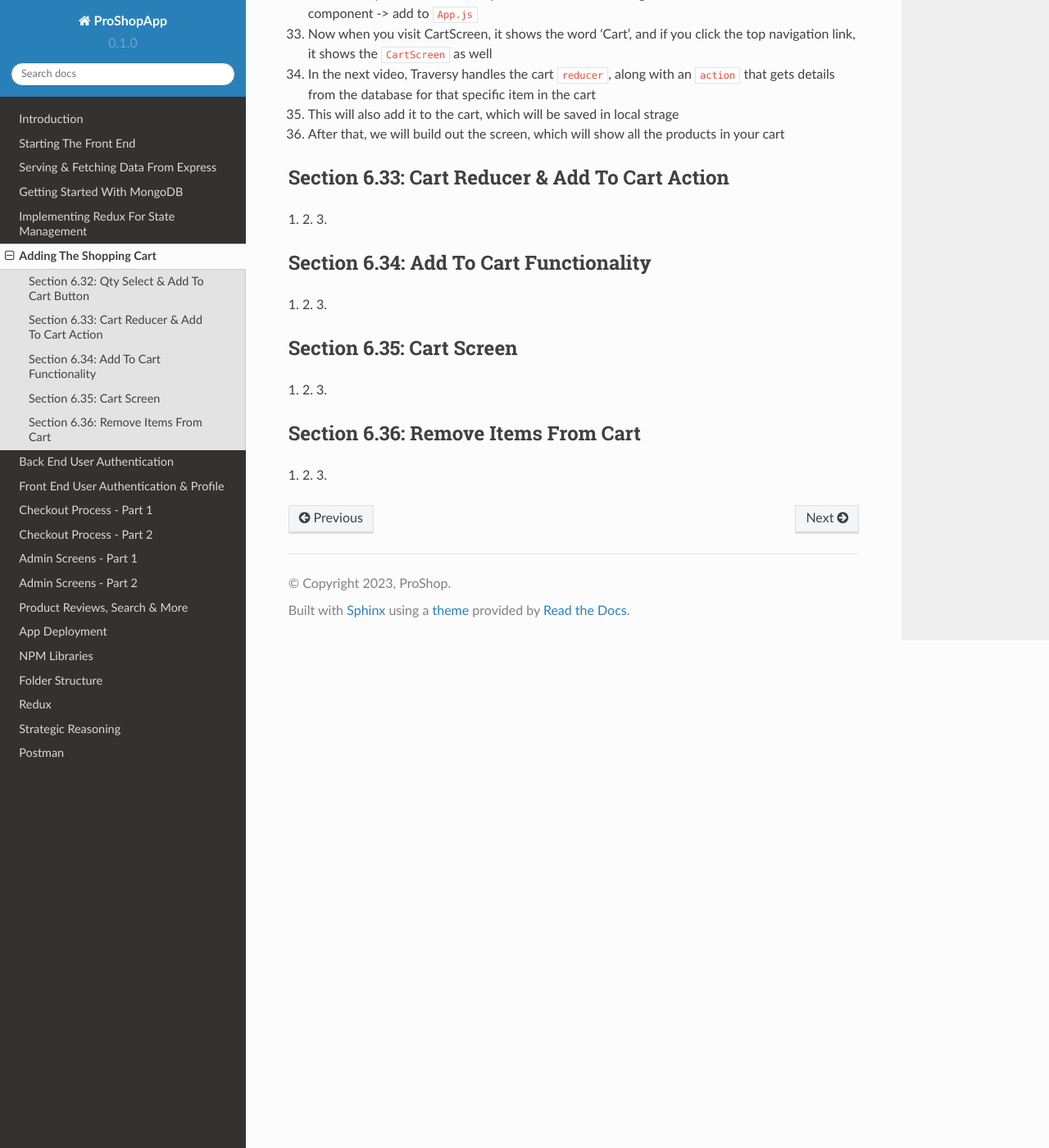
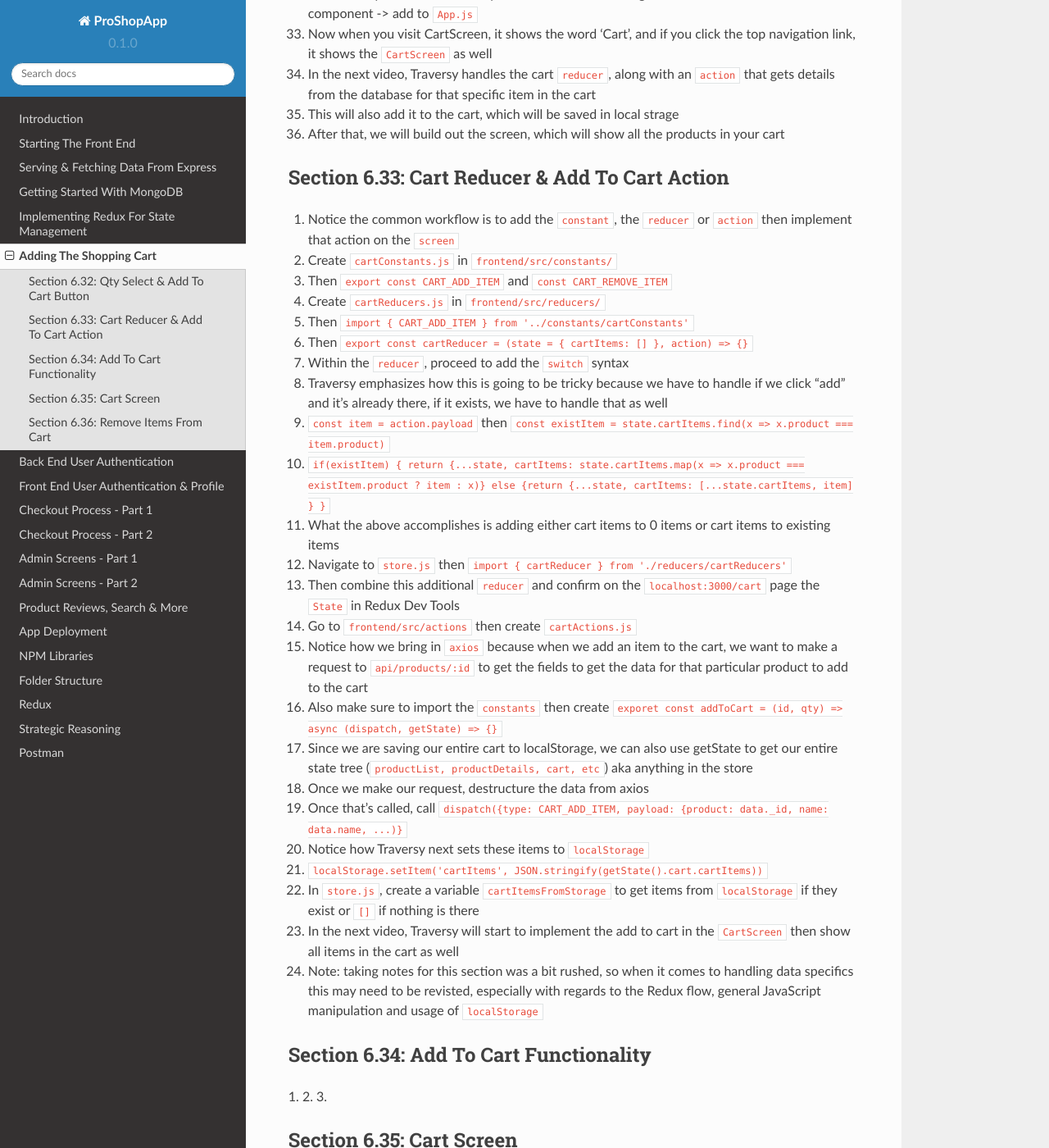
Before and after one commit to Pythonidaer/proshopapp, a Sphinx documentation site: the page built from docs/source/adding-the-shopping-cart.rst, in a window 1280 px wide and 1400 px high, scrolled down 1323 px. Shown: the whole window at 82% size. Built offline with Sphinx 7.4.7 and the Read the Docs theme 2.0.0, drawn with Linux system fonts in a browser that asks for light colours.

Commit message:
rushed this section but finished 6.33

```diff
--- a/docs/source/adding-the-shopping-cart.rst
+++ b/docs/source/adding-the-shopping-cart.rst
@@ -46,9 +46,30 @@ Section 6.32: Qty Select & Add To Cart Button
 Section 6.33: Cart Reducer & Add To Cart Action
 ------------
 
-1.
-2.
-3.
+1. Notice the common workflow is to add the ``constant``, the ``reducer`` or ``action`` then implement that action on the ``screen``
+2. Create ``cartConstants.js`` in ``frontend/src/constants/``
+3. Then ``export const CART_ADD_ITEM`` and ``const CART_REMOVE_ITEM``
+4. Create ``cartReducers.js`` in ``frontend/src/reducers/``
+5. Then ``import { CART_ADD_ITEM } from '../constants/cartConstants'``
+6. Then ``export const cartReducer = (state = { cartItems: [] }, action) => {}``
+7. Within the ``reducer``, proceed to add the ``switch`` syntax
+8. Traversy emphasizes how this is going to be tricky because we have to handle if we click "add" and it's already there, if it exists, we have to handle that as well
+9. ``const item = action.payload`` then ``const existItem = state.cartItems.find(x => x.product === item.product)``
+10. ``if(existItem) { return {...state, cartItems: state.cartItems.map(x => x.product === existItem.product ? item : x)} else {return {...state, cartItems: [...state.cartItems, item] } }``
+11. What the above accomplishes is adding either cart items to 0 items or cart items to existing items
+12. Navigate to ``store.js`` then ``import { cartReducer } from './reducers/cartReducers'``
+13. Then combine this additional ``reducer`` and confirm on the ``localhost:3000/cart`` page the ``State`` in Redux Dev Tools
+14. Go to ``frontend/src/actions`` then create ``cartActions.js``
+15. Notice how we bring in ``axios`` because when we add an item to the cart, we want to make a request to ``api/products/:id`` to get the fields to get the data for that particular product to add to the cart
+16. Also make sure to import the ``constants`` then create ``exporet const addToCart = (id, qty) => async (dispatch, getState) => {}``
+17. Since we are saving our entire cart to localStorage, we can also use getState to get our entire state tree (``productList, productDetails, cart, etc``) aka anything in the store
+18. Once we make our request, destructure the data from axios
+19. Once that's called, call ``dispatch({type: CART_ADD_ITEM, payload: {product: data._id, name: data.name, ...)}``
+20. Notice how Traversy next sets these items to ``localStorage``
+21. ``localStorage.setItem('cartItems', JSON.stringify(getState().cart.cartItems))``
+22. In ``store.js``, create a variable ``cartItemsFromStorage`` to get items from ``localStorage`` if they exist or ``[]`` if nothing is there
+23. In the next video, Traversy will start to implement the add to cart in the ``CartScreen`` then show all items in the cart as well
+24. Note: taking notes for this section was a bit rushed, so when it comes to handling data specifics this may need to be revisted, especially with regards to the Redux flow, general JavaScript manipulation and usage of ``localStorage``
 
 Section 6.34: Add To Cart Functionality
 ------------
```
